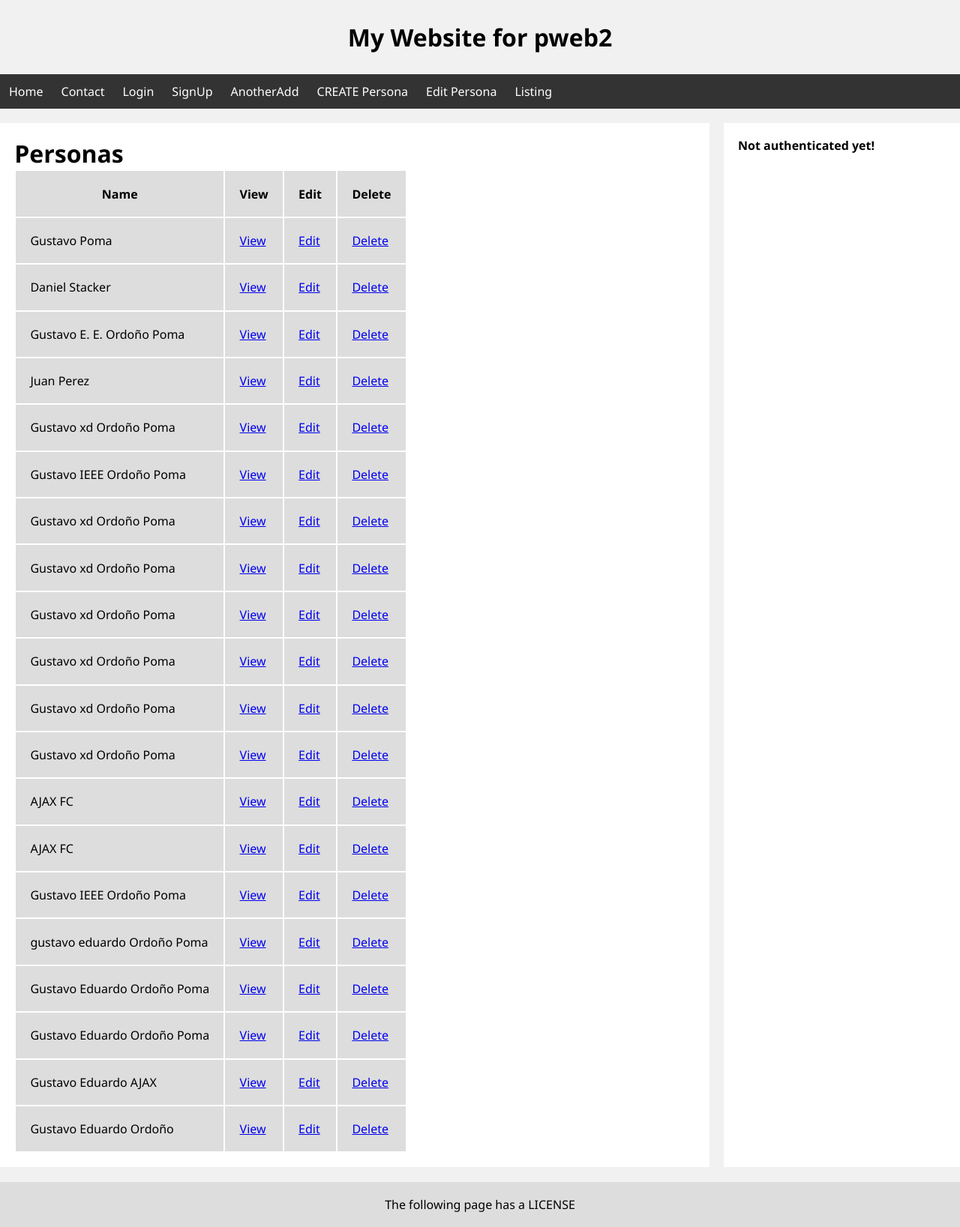
After one commit to gopoma/2022-pweb2-Laboratorio05, a Django app: page /personas/ in a window 1280 px wide. The commit adds this page. Shown: the whole page at 75% size. Run offline with Django 4.2, Linux system fonts and the light colour scheme; data comes from the database, SQL or seed files in the repository; both versions use the stored data as it was after the commit.

Commit message:
Django4-Diapositiva18: Se implementó la lógica para listar todas las personas, además de enlazarlo con las funcionalidades de ver detalles, editar y eliminar

```diff
--- a/src/listaContactos/urls.py
+++ b/src/listaContactos/urls.py
@@ -30,7 +30,8 @@ from personas.views import (
     personasAnotherCreateView,
     personaEditView,
     personasShowObject,
-    personasDeleteView
+    personasDeleteView,
+    personasListView
 )
 
 urlpatterns = [
@@ -51,7 +52,8 @@ urlpatterns = [
     path('personas/create', create_persona, name="createPersona"),
     # Here begins Django 4
     path('anotherAdd/', personasAnotherCreateView, name="OtroAgregarPersonas"),
-    path('personas/edit/', personaEditView, name="editPersona"),
+    path('personas/<int:myID>/edit/', personaEditView, name="editPersona"),
     path('personas/<int:myID>/', personasShowObject, name="browsing"),
-    path('personas/<int:myID>/delete/', personasDeleteView, name="deleting")
+    path('personas/<int:myID>/delete/', personasDeleteView, name="deleting"),
+    path('personas/', personasListView, name="listing")
 ]
--- a/src/personas/templates/personas/edit.html
+++ b/src/personas/templates/personas/edit.html
@@ -6,7 +6,7 @@
 
 {% block content %}
     <h1>Edit Persona</h1>
-    <form action="/personas/edit/" method="POST">
+    <form action="/personas/{{ idPersona }}/edit/" method="POST">
         {% csrf_token %}
         {{ form.as_p }}
         <input type="submit" value="Edit">
--- /dev/null
+++ b/src/personas/templates/personas/personasLista.html
@@ -0,0 +1,47 @@
+{% extends 'layouts/main-layout.html' %}
+
+{% block styles %}
+    <style>
+        tr, th, td {
+            padding: 1.2rem;
+            color: #000;
+            background-color: #DDD;
+        }
+    </style>
+{% endblock %}
+
+{% block title %}
+    <title>Personas</title>
+{% endblock %}
+
+{% block content %}
+    <h1>Personas</h1>
+    <table>
+        <thead>
+            <tr>
+                <th>Name</th>
+                <th>View</th>
+                <th>Edit</th>
+                <th>Delete</th>
+            </tr>
+        </thead>
+        <tbody>
+            {% for persona in personas %}
+            <tr>
+                <td>
+                    {{ persona.nombres }} {{ persona.apellidos }}
+                </td>
+                <td>
+                    <a href="/personas/{{ persona.id }}">View</a>
+                </td>
+                <td>
+                    <a href="/personas/{{ persona.id }}/edit">Edit</a>
+                </td>
+                <td>
+                    <a href="/personas/{{ persona.id }}/delete">Delete</a>
+                </td>
+            </tr>
+            {% endfor %}
+        </tbody>
+    </table>
+{% endblock %}
--- a/src/personas/views.py
+++ b/src/personas/views.py
@@ -64,17 +64,21 @@ def personasAnotherCreateView(request):
         "form": form,
     })
 
-def personaEditView(request):
-    person = Persona.objects.get(id=2)
-    initialValues = {
-        "nombres": "Without name",
-        "apellidos": "Without lastname"
-    }
-    form = PersonaForm(request.POST or None, instance=person, initial=initialValues)
+def personaEditView(request, myID):
+    persona = Persona.objects.get(id=myID)
+    initialValues = {}
+    # initialValues = {
+    #     "nombres": "Without name",
+    #     "apellidos": "Without lastname"
+    # }
+    form = PersonaForm(request.POST or None, instance=persona, initial=initialValues)
     if form.is_valid():
         form.save()
-        form = PersonaForm()
+        # form = PersonaForm()
+        # return redirect("../") # /personas/12/edit -> /personas/12
+        return redirect("/personas")
     return render(request, "personas/edit.html", {
+        "idPersona": persona.id,
         "form": form
     })
 
@@ -91,7 +95,14 @@ def personasDeleteView(request, myID):
     if request.method == "POST":
         print("lo borró")
         persona.delete()
-        return redirect("/")
+        return redirect("/personas")
     return render(request, "personas/delete.html", {
         "persona": persona
     })
+
+def personasListView(request):
+    personas = Persona.objects.all()
+
+    return render(request, "personas/personasLista.html", {
+        "personas": personas
+    })
--- a/src/templates/components/navbar.html
+++ b/src/templates/components/navbar.html
@@ -15,5 +15,6 @@
         <a class="navbar__link" href="/anotherAdd">AnotherAdd</a>
         <a class="navbar__link" href="/agregar">CREATE Persona</a>
         <a class="navbar__link" href="/personas/edit">Edit Persona</a>
+        <a class="navbar__link" href="/personas">Listing</a>
     </ul>
 </nav>
```
Also changed, not shown: src/db.sqlite3.
